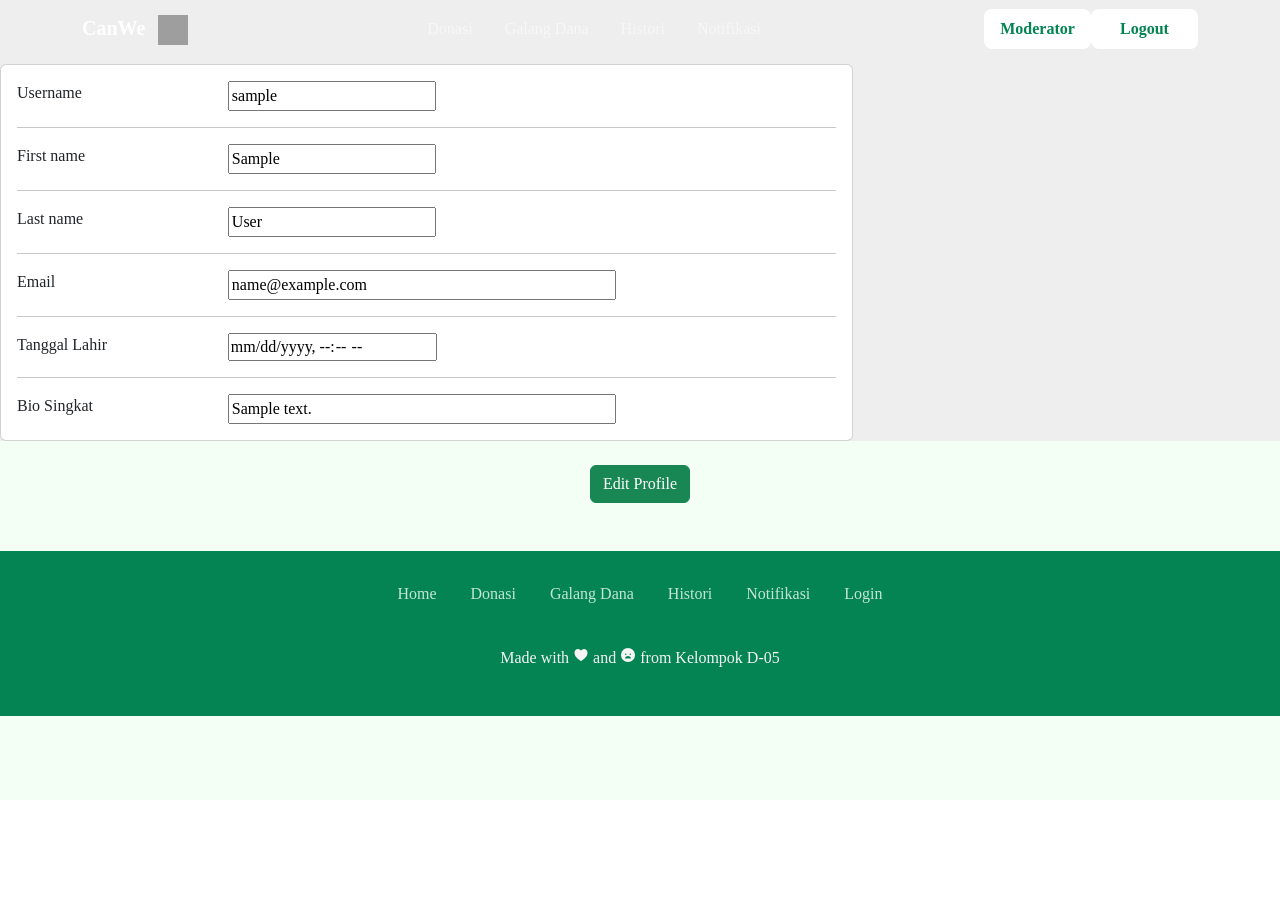
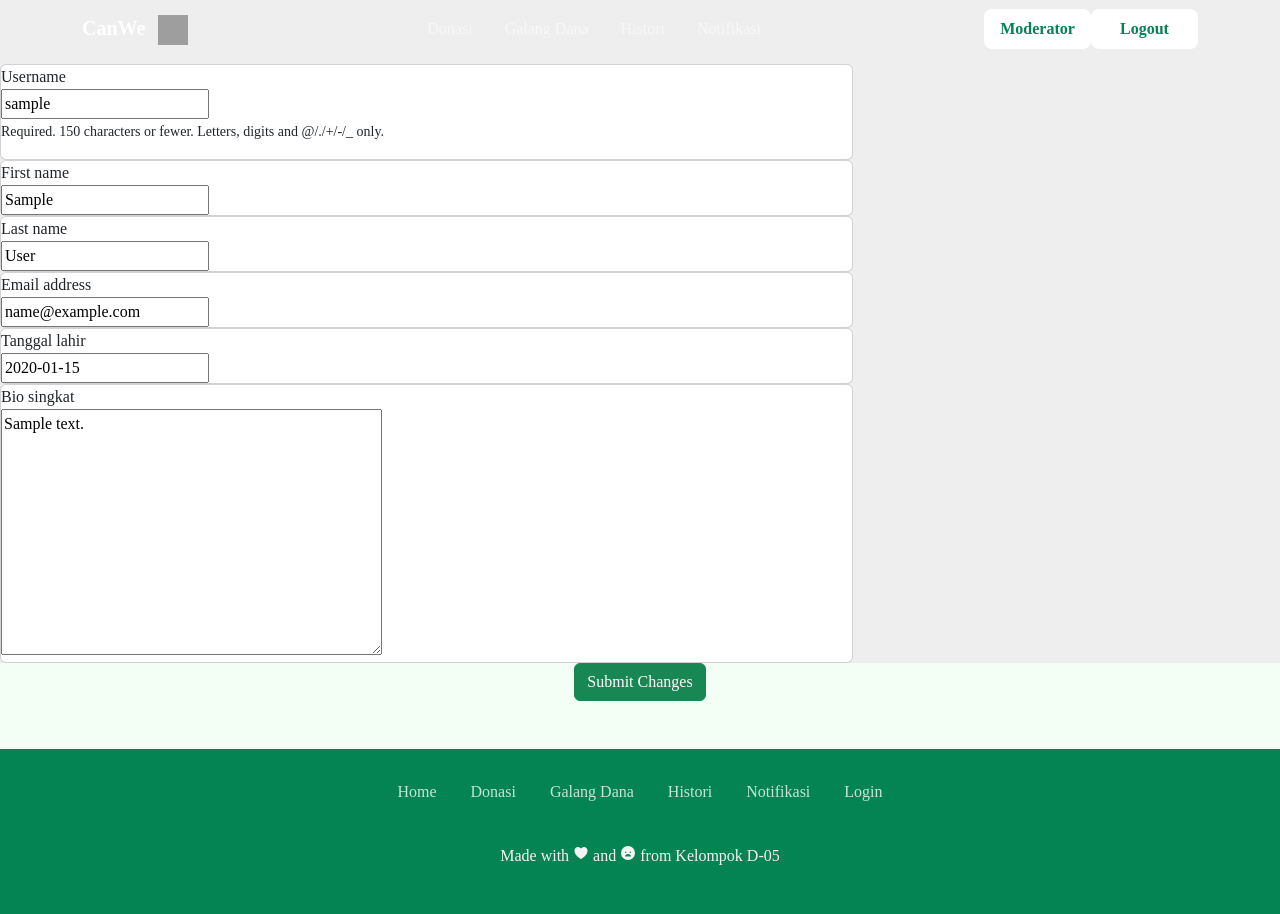
Before and after one commit to muhammadHaggy/tugas-kelompok, a Django app: page /user/profile/ in a window 1280 px wide. Before the commit the page ends 716 px from the top, so only its background shows below. Run offline with Django 4.2, Linux system fonts and the light colour scheme; a user stored in the database is signed in; tables that the repository leaves empty hold one stand-in row (values such as "Sample post"); grey boxes are pictures that could not be loaded.

Commit message:
implement edit profile with forms.py

```diff
--- /dev/null
+++ b/user/forms.py
@@ -0,0 +1,13 @@
+from dataclasses import field, fields
+from django.forms import ModelForm
+from .models import UserDetails, User
+
+class UserDetailsForm(ModelForm):
+    class Meta:
+        model = UserDetails
+        fields = ['tanggal_lahir', 'bio_singkat']
+
+class UserForm(ModelForm):
+    class Meta:
+        model = User
+        fields =  ['username', 'first_name', 'last_name', 'email']
--- a/user/models.py
+++ b/user/models.py
@@ -6,7 +6,8 @@
     user = models.OneToOneField(
         User,
         on_delete=models.CASCADE,
-        primary_key=True
+        primary_key=True,
+        editable=False,
     )
     tanggal_lahir = models.DateField()
     bio_singkat = models.TextField()
--- a/user/templates/profile.html
+++ b/user/templates/profile.html
@@ -5,7 +5,7 @@
     {% csrf_token %}
     <section style="background-color: #eee;" class="pt-5">
         <div class="col-lg-8 mt-3">
-            <div class="card mb-4">
+            <!-- <div class="card mb-4">
                 <div class="card-body">
                     <div class="row">
                         <div class="col-sm-3">
@@ -70,15 +70,64 @@
                         </div>
                     </div>
                 </div>
+            </div> -->
+            {% for field in user_form %}
+            {% if field.errors %}
+            <div class="control-group error">
+                <label class="control-label">{{ field.label }}</label>
+                <div class="controls">{{ field }}
+                    {% for error in field.errors %}
+                    <div class="help-inline">
+                        <small class="text-danger">{{ error }}</small>
+                    </div>
+                    {% endfor %}
+                </div>
             </div>
+            {% else %}
+            <div class="card control-group">
+                <label class="control-label">{{ field.label }}</label>
+                <div class="controls">{{ field }}
+                    {% if field.help_text %}
+                    <p class="help-inline"><small>{{ field.help_text }}</small></p>
+                    {% endif %}
+                </div>
+            </div>
+            {% endif %}
+            {% endfor %}
+
+
+            {% for field in user_detail_form %}
+            {% if field.errors %}
+            <div class="control-group error">
+                <label class="control-label">{{ field.label }}</label>
+                <div class="controls">{{ field }}
+                    {% for error in field.errors %}
+                    <div class="help-inline">
+                        <small class="text-danger">{{ error }}</small>
+                    </div>
+                    {% endfor %}
+                </div>
+            </div>
+            {% else %}
+            <div class="card control-group">
+                <label class="control-label">{{ field.label }}</label>
+                <div class="controls">{{ field }}
+                    {% if field.help_text %}
+                    <p class="help-inline"><small>{{ field.help_text }}</small></p>
+                    {% endif %}
+                </div>
+            </div>
+            {% endif %}
+            {% endfor %}
         </div>
     </section>
     <div class="text-center mb-5">
-        <button type="button" class="btn btn-success" id="edit-button">Edit Profile</button>
         <button type="submit" class="btn btn-success" id="submit-button">Submit Changes</button>
     </div>
 
 </form>
+
+
 
 <script>
 
@@ -93,7 +142,6 @@
         return indexed_array;
     }
 
-    $('#submit-button').hide();
     $('#edit-profile-form').submit(function (e) {
         e.preventDefault();
         var $form = $(this);
@@ -109,10 +157,5 @@
             }
         });
     });
-    $('#edit-button').click(function () {
-        $('input').removeAttr('readonly');
-        $('#edit-button').hide();
-        $('#submit-button').show();
-    });
 </script>
 {% endblock content %}
--- a/user/views.py
+++ b/user/views.py
@@ -11,6 +11,7 @@
 from donasi.models import Donasi
 from django.core import serializers
 from django.contrib.auth.models import User
+from user.forms import UserDetailsForm, UserForm
 from user.models import UserDetails
 def index(request):
     return redirect(reverse('user:login_user'))
@@ -86,19 +87,24 @@
 
 @login_required(login_url='user/login')
 def profile_dashboard(request):
+    user = User.objects.get(pk = request.user.pk)
+    user_detail = UserDetails.objects.get(user=user)
     if request.method == "POST":
-        user = User.objects.get(pk = request.user.pk)
-        user_detail = UserDetails.objects.get(user=user)
-        user.username = request.POST['username']
-        user.first_name = request.POST['firstname']
-        user.last_name = request.POST['lastname']
-        user.email = request.POST['email']
-        user_detail.tanggal = request.POST['tanggal']
-        user_detail.bio = request.POST['bio']
-        user.save()
-        user_detail.save()
+        user_detail_form = UserDetailsForm(request.POST, instance=user_detail)
+        user_form = UserForm(request.POST, instance=user)
+        if (user_form.is_valid() and user_detail_form.is_valid()):
+            user_form.save()
+            user_detail_form.save()
+        # user.username = request.POST['username']
+        # user.first_name = request.POST['firstname']
+        # user.last_name = request.POST['lastname']
+        # user.email = request.POST['email']
+        # user_detail.tanggal = request.POST['tanggal']
+        # user_detail.bio = request.POST['bio']
+        # user.save()
+        # user_detail.save()
         return HttpResponse()
-
-    user_detail = UserDetails.objects.get(user=request.user)
-    context = {'user_detail': user_detail}
+    user_detail_form = UserDetailsForm(instance=user_detail)
+    user_form = UserForm(instance=user)
+    context = {'user_detail': user_detail, 'user_form': user_form, 'user_detail_form': user_detail_form}
     return render(request, 'profile.html', context)
```
Also changed, not shown: user/migrations/0003_alter_userdetails_user.py (added).
